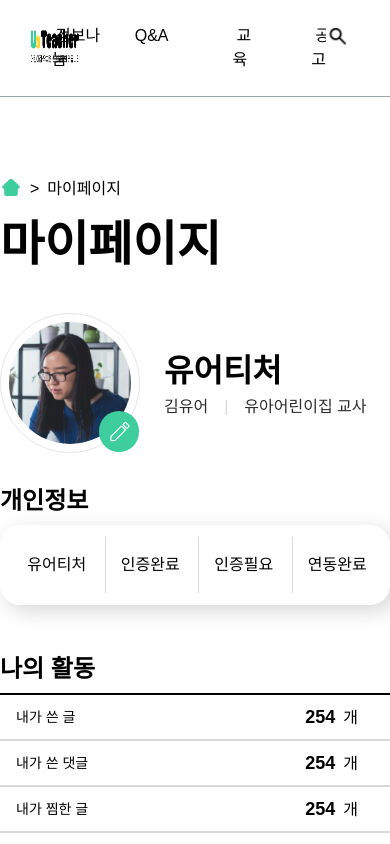
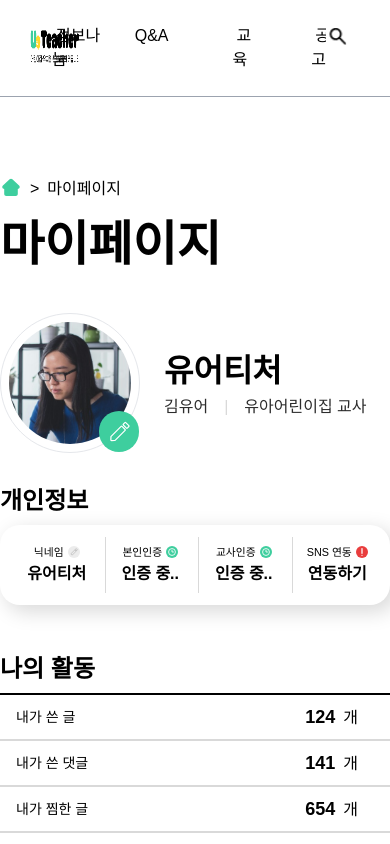
Before and after one commit to yourteacher-org/yourteacher-fe, a React (Vite) app: page /user in a window 390 px wide. Shown: the top 844 px of the page. Built offline with nearby package versions, Linux system fonts and the light colour scheme.

Commit message:
[feat] UserProfile 컴포넌트 구현 및 User 페이지 업데이트 - 인증 중 상태 추가에 따른 Clocking 아이콘 추가 - 프로필 및 유저 정보를 분리할 UserProfile 컴포넌트 구현 - User 페이지에 UserProfile, UserInformation 컴포넌트로 교체

```diff
--- a/src/assets/icon/index.ts
+++ b/src/assets/icon/index.ts
@@ -7,3 +7,4 @@ export { default as Exclamation } from './exclamation.svg?react';
 export { default as Pencil } from './pencil.svg?react';
 export { default as ProfilePencil } from './profile-pencil.svg?react';
 export { default as TwoCircles } from './two-circles.svg?react';
+export { default as Clocking } from './clock_ing.svg?react';
--- /dev/null
+++ b/src/data/User.ts
@@ -0,0 +1,79 @@
+import ProfileExample from '@assets/img/profile-example.png';
+import { IconType } from '@components/SVGIcon';
+
+type AuthenticateStatusType =
+  | 'not_authenticated'
+  | 'in_progress'
+  | 'completed_authentication';
+
+type ConnectedStatusType = 'not_connected' | 'completed_connected';
+
+type AuthenticateType<T extends AuthenticateStatusType | ConnectedStatusType> =
+  {
+    [key in T]: {
+      iconColor: 'red' | 'gray' | 'green';
+      iconType: IconType;
+      status: string;
+    };
+  };
+
+const AUTHENTICATED_STATUS: AuthenticateType<AuthenticateStatusType> = {
+  not_authenticated: {
+    iconColor: 'red',
+    iconType: 'Exclamation',
+    status: '인증필요',
+  },
+  in_progress: {
+    iconColor: 'green',
+    iconType: 'Clocking',
+    status: '인증 중..',
+  },
+  completed_authentication: {
+    iconColor: 'green',
+    iconType: 'Check',
+    status: '인증완료',
+  },
+};
+
+const CONNECTED_STATUS: AuthenticateType<ConnectedStatusType> = {
+  not_connected: {
+    iconColor: 'red',
+    iconType: 'Exclamation',
+    status: '연동하기',
+  },
+  completed_connected: {
+    iconColor: 'green',
+    iconType: 'Check',
+    status: '연동완료',
+  },
+};
+
+interface UserDataType {
+  nickname: string;
+  username: string;
+  profileSrc: string;
+  job: string;
+  isAuthenticated: AuthenticateStatusType;
+  isTeacher: AuthenticateStatusType;
+  isConnected: ConnectedStatusType;
+  postCount: number;
+  commentCount: number;
+  heartPostCount: number;
+  likePostCount: number;
+}
+
+const MOCK_DATA_USER: UserDataType = {
+  nickname: '유어티처',
+  username: '김유어',
+  profileSrc: ProfileExample,
+  job: '유아어린이집 교사',
+  isAuthenticated: 'in_progress',
+  isTeacher: 'not_authenticated',
+  isConnected: 'not_connected',
+  postCount: 124,
+  commentCount: 141,
+  heartPostCount: 654,
+  likePostCount: 264,
+};
+
+export { MOCK_DATA_USER, AUTHENTICATED_STATUS, CONNECTED_STATUS };
--- a/src/pages/User/User.tsx
+++ b/src/pages/User/User.tsx
@@ -1,17 +1,21 @@
-import React from 'react';
+import React, { useState } from 'react';
 import { useNavigate } from 'react-router-dom';
 
+import {
+  AUTHENTICATED_STATUS,
+  CONNECTED_STATUS,
+  MOCK_DATA_USER,
+} from '@data/User';
 import Section from '@layouts/Section';
 import PageNav from '@components/PageNav';
-import SVGIcon from '@components/SVGIcon';
-
-import ProfileExample from '@assets/img/profile-example.png';
 
 import UserAction from './UserAction';
 import UserInformation from './UserInformation';
-import UserInformationIcon from './UserInformationIcon';
+import UserProfile from './UserProfile';
 
 const UserPage: React.FC = () => {
+  const [userData] = useState(MOCK_DATA_USER);
+
   const navigate = useNavigate();
 
   const handleWithdraw = () => {
@@ -39,50 +43,18 @@ const UserPage: React.FC = () => {
         마이페이지
       </h1>
 
-      <div
-        className="flex items-center
-        xl:gap-10 lg:gap-8 sm:gap-6
-        xl:mb-[3.75rem] lg:mb-12 sm:mb-8"
-      >
-        <div
-          className="relative
-            xl:w-[12rem] lg:w-[11rem] sm:w-[8.75rem]
-            aspect-square
-            lg:p-[0.625rem] sm:p-[0.5rem]
-            border rounded-full"
-        >
-          <div className="w-[100%] aspect-square rounded-full bg-gray-100 overflow-hidden">
-            <img src={ProfileExample} alt="profile" />
-          </div>
-          <button
-            type="button"
-            aria-label="profile_image_edit_button"
-            className="absolute
-              p-2 pt-2.5
-              -right-0 -bottom-0
-              bg-green rounded-full"
-          >
-            <SVGIcon type="Pencil" className="lg:w-9 sm:w-6 stroke-white" />
-          </button>
+      <UserProfile>
+        <UserProfile.Image>
+          <img src={userData.profileSrc} alt="profile" />
+        </UserProfile.Image>
+        <div>
+          <UserProfile.Nickname>{userData.nickname}</UserProfile.Nickname>
+          <UserProfile.NameAndJob
+            username={userData.username}
+            job={userData.job}
+          />
         </div>
-        <div>
-          <p
-            className="xl:text-[3.125rem] lg:text-[2.75rem] sm:text-[2rem]
-              font-bold"
-          >
-            유어티처
-          </p>
-          <div
-            className="flex gap-4
-              lg:text-[1.25rem] sm:text-[1rem]
-              text-black-2"
-          >
-            <span>김유어</span>
-            <span className="text-gray-5">|</span>
-            <span>유아어린이집 교사</span>
-          </div>
-        </div>
-      </div>
+      </UserProfile>
 
       <div className="lg:mb-[3.75rem] sm:mb-12">
         <h2
@@ -99,40 +71,57 @@ const UserPage: React.FC = () => {
             lg:rounded-[2.5rem] sm:rounded-[1.25rem]
             shadow-[6px_6px_20px_1px_rgba(0,0,0,0.15)]"
         >
-          <UserInformation
-            name="닉네임"
-            icon={
-              <UserInformationIcon
+          <UserInformation>
+            <UserInformation.SubTitle>
+              <UserInformation.Label>닉네임</UserInformation.Label>
+              <UserInformation.Icon
+                type="Pencil"
                 color="gray"
-                icon="Pencil"
-                className="xl:w-[1.25rem] lg:w-[1.125rem] sm:w-2
-                  aspect-square sm:h-2
-                  stroke-gray-1"
+                className="group-hover:bg-green
+                stroke-gray-1 group-hover:stroke-white
+                  transition-all duration-300"
               />
-            }
-          >
-            유어티처
+            </UserInformation.SubTitle>
+            <UserInformation.Status>{userData.nickname}</UserInformation.Status>
           </UserInformation>
-          <UserInformation
-            name="본인인증"
-            borderLeft
-            icon={<UserInformationIcon color="green" icon="Check" />}
-          >
-            인증완료
+
+          <UserInformation>
+            <UserInformation.SubTitle>
+              <UserInformation.Label>본인인증</UserInformation.Label>
+              <UserInformation.Icon
+                type={AUTHENTICATED_STATUS[userData.isAuthenticated].iconType}
+                color={AUTHENTICATED_STATUS[userData.isAuthenticated].iconColor}
+              />
+            </UserInformation.SubTitle>
+            <UserInformation.Status>
+              {AUTHENTICATED_STATUS[userData.isAuthenticated].status}
+            </UserInformation.Status>
           </UserInformation>
-          <UserInformation
-            name="교사인증"
-            borderLeft
-            icon={<UserInformationIcon color="red" icon="Exclamation" />}
-          >
-            인증필요
+
+          <UserInformation>
+            <UserInformation.SubTitle>
+              <UserInformation.Label>교사인증</UserInformation.Label>
+              <UserInformation.Icon
+                type={AUTHENTICATED_STATUS[userData.isAuthenticated].iconType}
+                color={AUTHENTICATED_STATUS[userData.isAuthenticated].iconColor}
+              />
+            </UserInformation.SubTitle>
+            <UserInformation.Status>
+              {AUTHENTICATED_STATUS[userData.isAuthenticated].status}
+            </UserInformation.Status>
           </UserInformation>
-          <UserInformation
-            name="SNS 연동"
-            borderLeft
-            icon={<UserInformationIcon color="green" icon="Check" />}
-          >
-            연동완료
+
+          <UserInformation>
+            <UserInformation.SubTitle>
+              <UserInformation.Label>SNS 연동</UserInformation.Label>
+              <UserInformation.Icon
+                type={CONNECTED_STATUS[userData.isConnected].iconType}
+                color={CONNECTED_STATUS[userData.isConnected].iconColor}
+              />
+            </UserInformation.SubTitle>
+            <UserInformation.Status>
+              {CONNECTED_STATUS[userData.isConnected].status}
+            </UserInformation.Status>
           </UserInformation>
         </div>
       </div>
@@ -146,10 +135,13 @@ const UserPage: React.FC = () => {
           나의 활동
         </h2>
         <div className="border-y-2 border-black">
-          <UserAction title="내가 쓴 글" count="254" borderBottom />
-          <UserAction title="내가 쓴 댓글" count="254" borderBottom />
-          <UserAction title="내가 찜한 글" count="254" borderBottom />
-          <UserAction title="내가 좋아요 한 글" count="254" />
+          <UserAction title="내가 쓴 글" count={userData.postCount} />
+          <UserAction title="내가 쓴 댓글" count={userData.commentCount} />
+          <UserAction title="내가 찜한 글" count={userData.heartPostCount} />
+          <UserAction
+            title="내가 좋아요 한 글"
+            count={userData.likePostCount}
+          />
         </div>
       </div>
 
--- /dev/null
+++ b/src/pages/User/UserProfile.tsx
@@ -0,0 +1,90 @@
+import { PropsWithChildren, ReactNode } from 'react';
+
+import SVGIcon from '@components/SVGIcon';
+
+interface UserProfileWrapperProps {
+  children?: ReactNode;
+}
+
+const UserProfileWrapper = ({ children }: UserProfileWrapperProps) => {
+  return (
+    <div
+      className="flex items-center
+        xl:gap-10 lg:gap-8 sm:gap-6
+        xl:mb-[3.75rem] lg:mb-12 sm:mb-8"
+    >
+      {children}
+    </div>
+  );
+};
+
+interface UserProfileImageProps {
+  children?: ReactNode;
+}
+
+const UserProfileImage = ({ children }: UserProfileImageProps) => {
+  return (
+    <div
+      className="relative
+      xl:w-[12rem] lg:w-[11rem] sm:w-[8.75rem]
+      aspect-square
+      lg:p-[0.625rem] sm:p-[0.5rem]
+      border rounded-full"
+    >
+      <div className="w-[100%] aspect-square rounded-full bg-gray-100 overflow-hidden">
+        {children}
+      </div>
+      <button
+        type="button"
+        aria-label="profile_image_edit_button"
+        className="absolute
+          p-2 pt-2.5
+          -right-0 -bottom-0
+          bg-green rounded-full"
+      >
+        <SVGIcon type="Pencil" className="lg:w-9 sm:w-6 stroke-white" />
+      </button>
+    </div>
+  );
+};
+
+const UserProfileNickname = ({ children }: PropsWithChildren) => {
+  return (
+    <p
+      className="xl:text-[3.125rem] lg:text-[2.75rem] sm:text-[2rem]
+      font-bold"
+    >
+      {children}
+    </p>
+  );
+};
+
+interface UserProfileNameAndJobProps {
+  job?: string;
+  username: string;
+}
+
+const UserProfileNameAndJob = ({
+  username,
+  job,
+}: UserProfileNameAndJobProps) => {
+  return (
+    <div
+      className="flex gap-4
+          lg:text-[1.25rem] sm:text-[1rem]
+          text-black-2"
+    >
+      <span>{username}</span>
+      <span className="text-gray-5">|</span>
+      <span>{job}</span>
+    </div>
+  );
+};
+
+const UserProfile = Object.assign(UserProfileWrapper, {
+  Image: UserProfileImage,
+  NameAndJob: UserProfileNameAndJob,
+  Nickname: UserProfileNickname,
+});
+
+export default UserProfile;
```
Also changed, not shown: src/assets/icon/clock_ing.svg (added).
